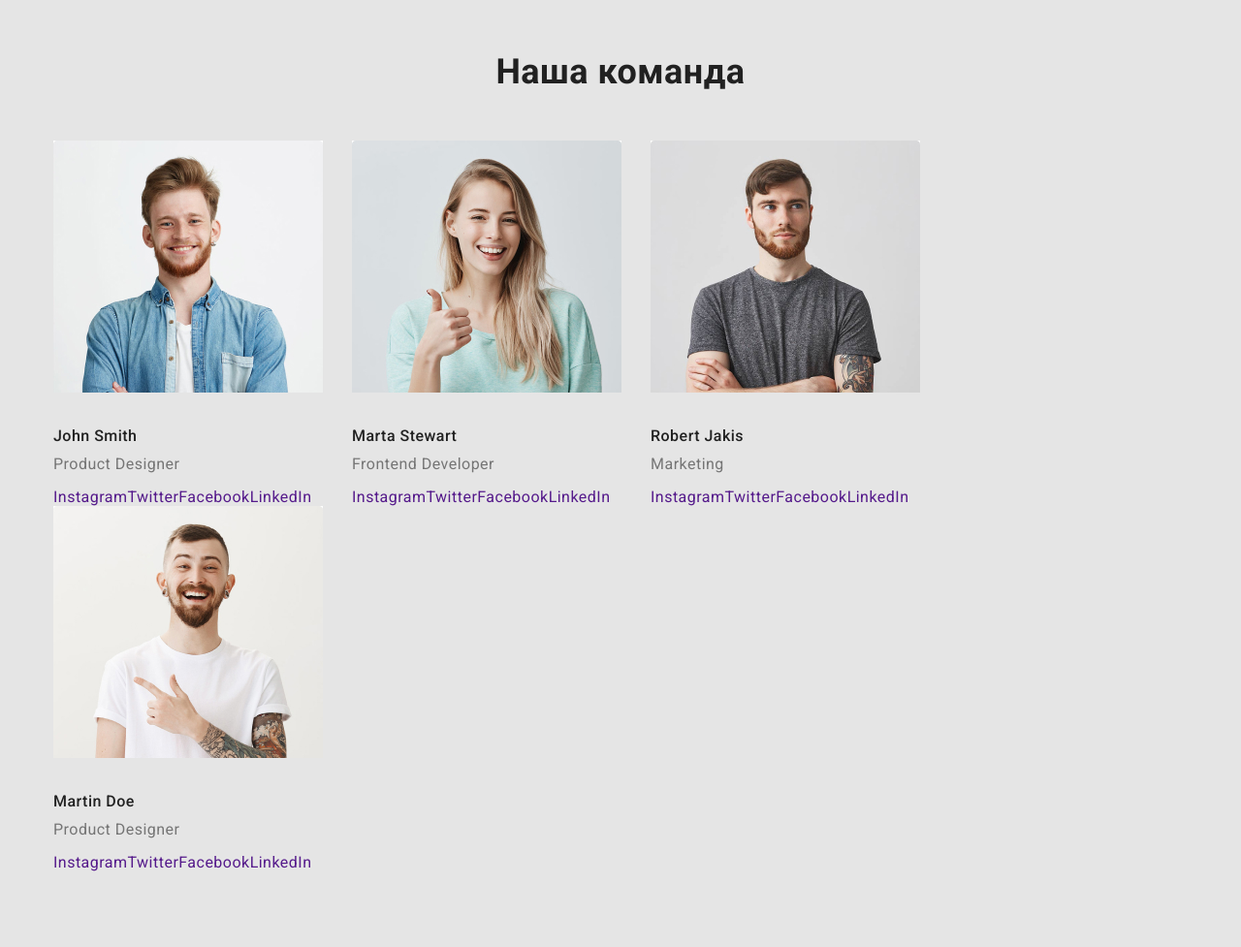
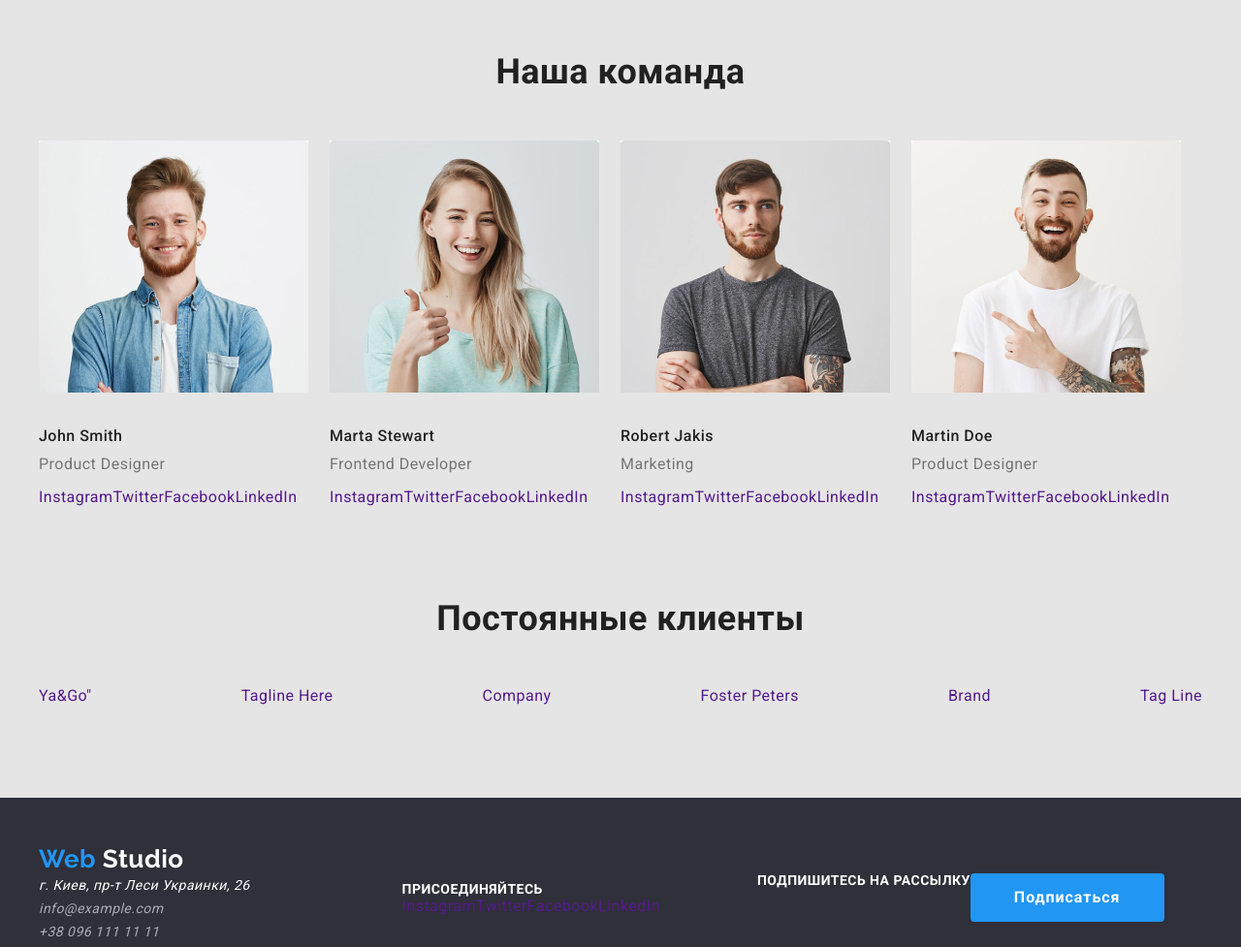
Before and after one commit to Yakiv21/goit-markup-hw-03, a plain HTML site: page index.html in a window 1280 px wide. Shown: the part 1202-2179 px from the top of the page at 97% size. Drawn offline with nearby package versions, Linux system fonts and the light colour scheme.

Commit message:
Виправлення ширини контейнеріа і секцій
Встановлення ширини контейнера на 1230. Встановлення ширини cекцій "li"

```diff
--- a/css/styles.css
+++ b/css/styles.css
@@ -30,7 +30,7 @@ body {
 }*/
 
 .container {
-    width: 1200px;
+    width: 1230px;
     padding-left: 15px;
     padding-right: 15px;
     margin-left: auto;
@@ -163,7 +163,7 @@ body {
 }*/
 
 .section {
-    margin-bottom: 95px;
+    padding-bottom: 95px;
 }
 
 .section .section-title {
@@ -174,7 +174,8 @@ body {
     text-align: center;
 
     margin-top: 0;
-    margin-bottom: 50px;
+    margin-bottom: 0;
+    padding-bottom: 50px;
 }
      /* Наши преимущества*/
 .feature-list {
@@ -215,6 +216,9 @@ body {
 /*.feature-list .item-work {
     width: 270px;*/
 }
+.item-work {
+    width: 370px;
+}
 .feature-list .item-work:not(:last-child) {
     margin-right: 30px;
 }
@@ -247,6 +251,10 @@ body {
 
     margin-top: 0;
     margin-bottom: 10px;
+}
+
+.item-team {
+    width: 270px;
 }
 
 .feature-list .item-team:not(:last-child) {
```
